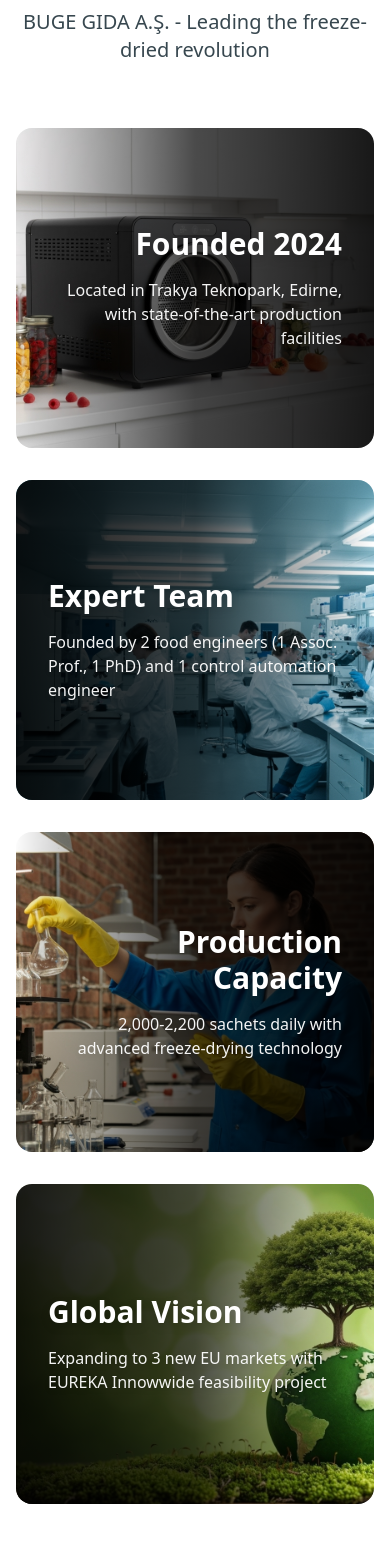
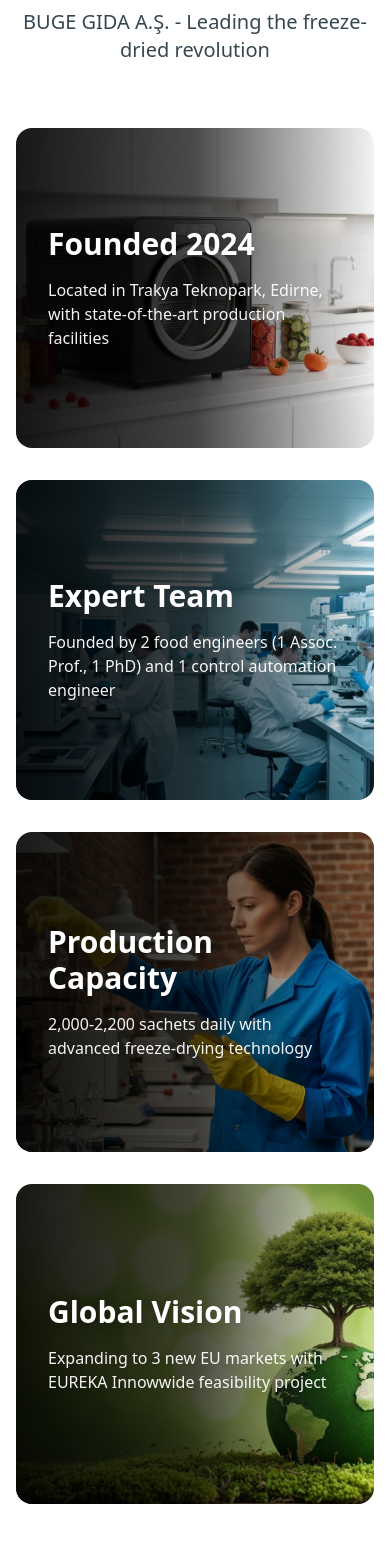
Before and after one commit to buge-ai/blendence-web, a Next.js app: page / in a window 390 px wide. Shown: the part 1100-2668 px from the top of the page. Built offline with nearby package versions, Linux system fonts and the light colour scheme.

Commit message:
about section

```diff
--- a/app/page.tsx
+++ b/app/page.tsx
@@ -114,15 +114,15 @@
 
           {/* 2x2 Grid with Images */}
           <div className="grid md:grid-cols-2 gap-8">
-            {/* Top Left - Text on right side with fade from right to left */}
+            {/* Top Left - Text on right side with fade from right to left on desktop, left to right on mobile */}
             <div className="relative h-80 rounded-2xl overflow-hidden group">
               <div
                 className="absolute inset-0 bg-cover bg-center transition-transform duration-500 group-hover:scale-105"
                 style={{ backgroundImage: "url('/innovate/founded.png')" }}
               ></div>
-              <div className="absolute inset-0 bg-gradient-to-l from-black/90 via-black/70 to-transparent"></div>
-              <div className="absolute inset-0 flex items-center justify-end p-8 md:p-12">
-                <div className="text-right md:text-right max-w-md">
+              <div className="absolute inset-0 bg-gradient-to-r md:bg-gradient-to-l from-black/90 via-black/70 to-transparent"></div>
+              <div className="absolute inset-0 flex items-center md:justify-end justify-start p-8 md:p-12">
+                <div className="text-left md:text-right max-w-md">
                   <h3 className="text-3xl md:text-4xl font-bold mb-4 drop-shadow-lg text-white">Founded 2024</h3>
                   <p className="text-base md:text-lg opacity-95 drop-shadow-md text-white">Located in Trakya Teknopark, Edirne, with state-of-the-art production facilities</p>
                 </div>
@@ -144,15 +144,15 @@
               </div>
             </div>
 
-            {/* Bottom Left - Text on right side with fade from right to left */}
+            {/* Bottom Left - Text on right side with fade from right to left on desktop, left to right on mobile */}
             <div className="relative h-80 rounded-2xl overflow-hidden group">
               <div
                 className="absolute inset-0 bg-cover bg-center transition-transform duration-500 group-hover:scale-105"
                 style={{ backgroundImage: "url('/innovate/production-capacity.png')" }}
               ></div>
-              <div className="absolute inset-0 bg-gradient-to-l from-black/90 via-black/70 to-transparent"></div>
-              <div className="absolute inset-0 flex items-center justify-end p-8 md:p-12">
-                <div className="text-right md:text-right max-w-md">
+              <div className="absolute inset-0 bg-gradient-to-r md:bg-gradient-to-l from-black/90 via-black/70 to-transparent"></div>
+              <div className="absolute inset-0 flex items-center md:justify-end justify-start p-8 md:p-12">
+                <div className="text-left md:text-right max-w-md">
                   <h3 className="text-3xl md:text-4xl font-bold mb-4 drop-shadow-lg text-white">Production Capacity</h3>
                   <p className="text-base md:text-lg opacity-95 drop-shadow-md text-white">2,000-2,200 sachets daily with advanced freeze-drying technology</p>
                 </div>
@@ -207,13 +207,11 @@
         <div className="max-w-7xl mx-auto px-4 sm:px-6 lg:px-8">
           <div className="text-center mb-20">
             <h2 className="text-5xl md:text-6xl font-light mb-6" style={{ color: 'var(--dark-blue)' }}>Our Product Range</h2>
-            <p className="text-xl text-[var(--dark-gray-alt)] font-light max-w-2xl mx-auto">Scientifically formulated for optimal health benefits</p>
+            <p className="text-xl text-[var(--dark-gray-alt)] font-light max-w-3xl mx-auto">Our product series includes Green Mix, Red Mix, and Kids Mix, providing natural, functional, and safe options tailored for all age groups and dietary needs.</p>
           </div>
 
-          {/* Adult Products */}
+          {/* Green Mix */}
           <div className="mb-24">
-            <h3 className="text-4xl md:text-5xl font-light mb-20 text-center" style={{ color: 'var(--dark-blue)' }}>Adult Mix Series</h3>
-
             {/* Green Mix */}
             <div className="product-box relative mb-20 overflow-hidden">
               {/* Green gradient background - darker, more visible */}
```
